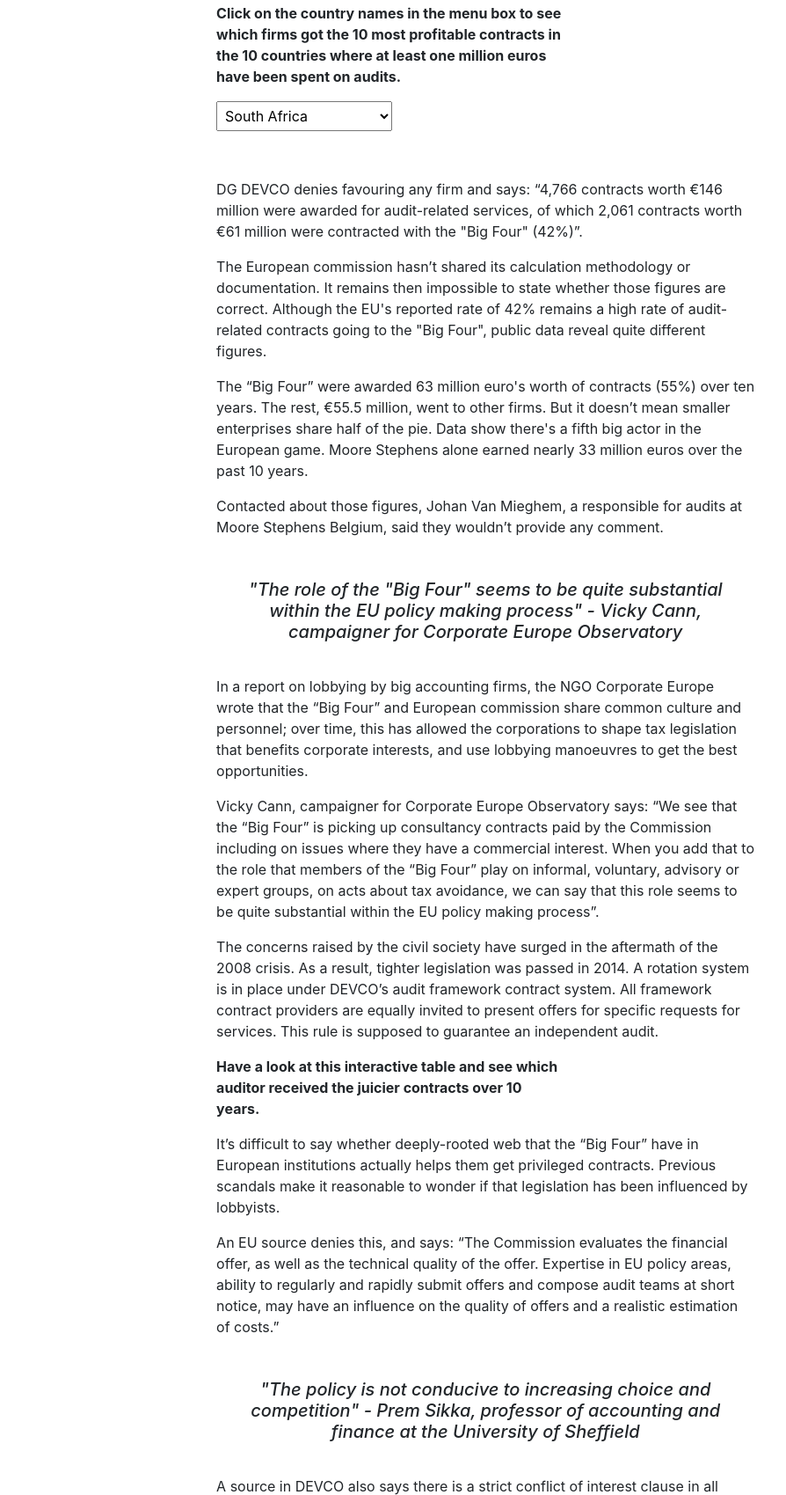
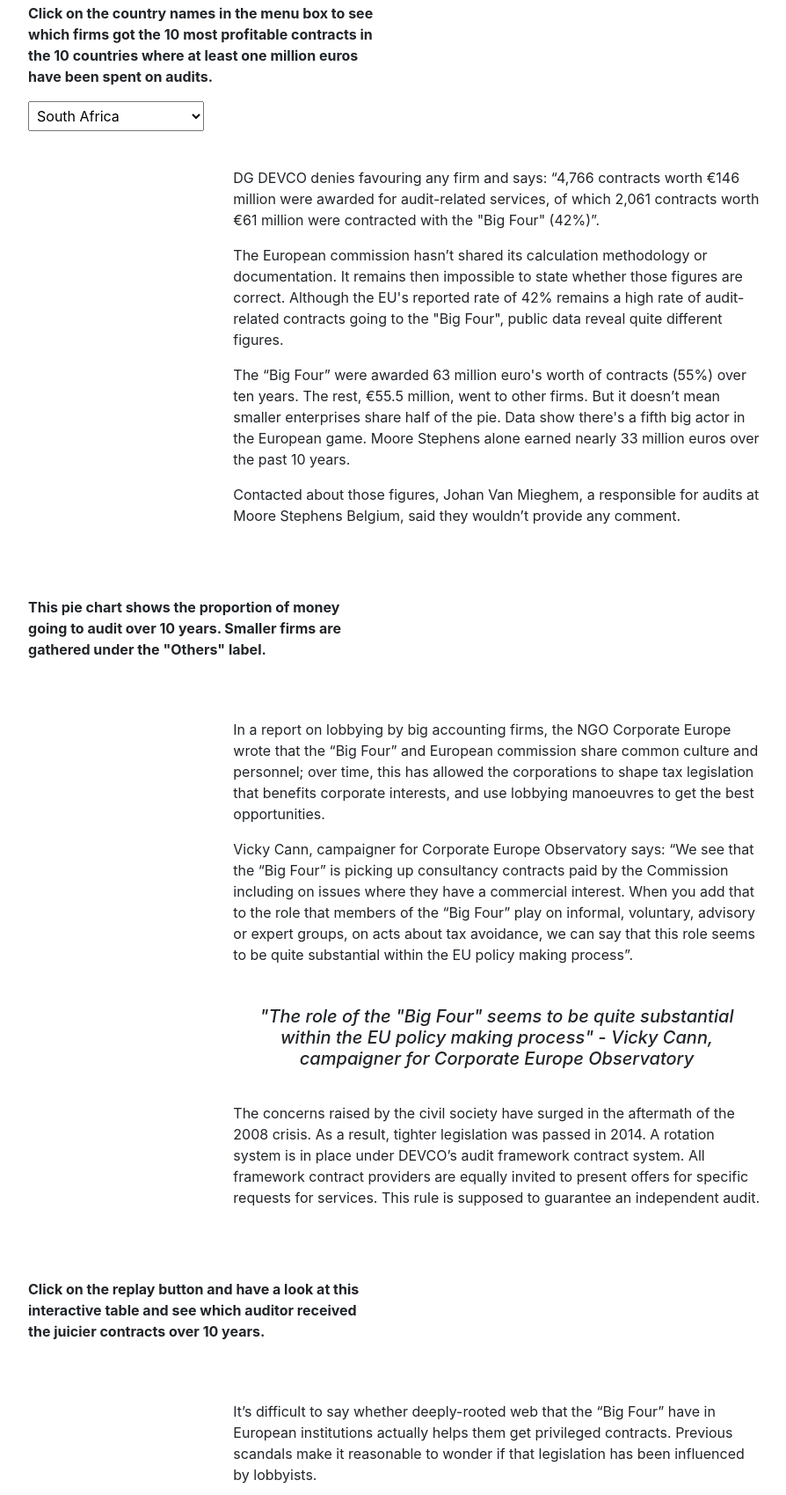
Before and after one commit to hugobarbieux/investigation, a plain HTML site: page docs/index.html in a window 1280 px wide. Shown: the part 3171-4870 px from the top of the page at 88% size, without its empty margins (75-969 px from the left). Drawn offline with nearby package versions, Linux system fonts and the light colour scheme; a script that the page names is missing.

Commit message:
Update index.html

```diff
--- a/docs/index.html
+++ b/docs/index.html
@@ -116,7 +116,7 @@
 
    <section class="sectionchart">
      <div class="row">
-       <div class="col-md-3"></div>
+       <div class="col-md-1"></div>
        <div class="col-md-4">
          <p>Click on the country names in the menu box to see which firms got the 10 most profitable contracts in the 10 countries where at least one million euros have been spent on audits.</p>
            <select id="menu">
@@ -133,7 +133,7 @@
            </select>
         </p>
       </div>
-      <div class="col-md-5"></div>
+      <div class="col-md-7"></div>
     </div>
 
           <div id="layerun" class="layer"><div class="flourish-embed" data-src="visualisation/613201"></div><script src="https://public.flourish.studio/resources/embed.js"></script></div>
@@ -158,7 +158,7 @@
           		</script>
     </section>
 
-    <section class="sectionbump">
+    <section class="section4">
       <div class="row">
         <div class="col-md-3"></div>
         <div class="col-md-6">
@@ -166,33 +166,56 @@
           <p>The European commission hasn’t shared its calculation methodology or documentation. It remains then impossible to state whether those figures are correct. Although the EU's reported rate of 42% remains a high rate of audit-related contracts going to the "Big Four", public data reveal quite different figures.</p>
           <p>The “Big Four” were awarded 63 million euro's worth of contracts (55%) over ten years. The rest, €55.5 million, went to other firms. But it doesn’t mean smaller enterprises share half of the pie. Data show there's a fifth big actor in the European game. Moore Stephens alone earned nearly 33 million euros over the past 10 years.</p>
           <p>Contacted about those figures, Johan Van Mieghem, a responsible for audits at Moore Stephens Belgium, said they wouldn’t provide any comment.</p>
+        </div>
+        <div class="col-md-5"></div>
+      </div>
+    </section>
+
+    <section class="sectionbump">
+      <div class="row">
+        <div class="col-md-1"></div>
+        <div class="col-md-4">
+           <p style="font-weight:bold"> This pie chart shows the proportion of money going to audit over 10 years. Smaller firms are gathered under the "Others" label.</p>
+        </div>
+        <div class="col-md-7"></div>
+      </div>
+        <div class="flourish-embed" data-src="visualisation/1295398"></div><script src="https://public.flourish.studio/resources/embed.js"></script>
+    </section>
+
+    <section class="section4">
+      <div class="row">
+        <div class="col-md-3"></div>
+        <div class="col-md-6">
+        <p>In a report on lobbying by big accounting firms, the NGO Corporate Europe wrote that the “Big Four” and European commission share common culture and personnel; over time, this has allowed the corporations to shape tax legislation that benefits corporate interests, and use lobbying manoeuvres to get the best opportunities.</p>
+        <p>Vicky Cann, campaigner for Corporate Europe Observatory says: “We see that the “Big Four” is picking up consultancy contracts paid by the Commission including on issues where they have a commercial interest. When you add that to the role that members of the “Big Four” play on informal, voluntary, advisory or expert groups, on acts about tax avoidance, we can say that this role seems to be quite substantial within the EU policy making process”.</p>
 
         <h5>"The role of the "Big Four" seems to be quite substantial within the EU policy making process" - Vicky Cann, campaigner for Corporate Europe Observatory</h5>
 
-          <p>In a report on lobbying by big accounting firms, the NGO Corporate Europe wrote that the “Big Four” and European commission share common culture and personnel; over time, this has allowed the corporations to shape tax legislation that benefits corporate interests, and use lobbying manoeuvres to get the best opportunities.</p>
-          <p>Vicky Cann, campaigner for Corporate Europe Observatory says: “We see that the “Big Four” is picking up consultancy contracts paid by the Commission including on issues where they have a commercial interest. When you add that to the role that members of the “Big Four” play on informal, voluntary, advisory or expert groups, on acts about tax avoidance, we can say that this role seems to be quite substantial within the EU policy making process”.</p>
         <p>The concerns raised by the civil society have surged in the aftermath of the 2008 crisis. As a result, tighter legislation was passed in 2014. A rotation system is in place under DEVCO’s audit framework contract system. All framework contract providers are equally invited to present offers for specific requests for services. This rule is supposed to guarantee an independent audit.</p>
        </div>
        <div class="col-md-5"></div>
      </div>
+   </section>
 
+   <section class="sectionbump">
      <div class="row">
-       <div class="col-md-3"></div>
+       <div class="col-md-1"></div>
        <div class="col-md-4">
-          <p style="font-weight:bold">Have a look at this interactive table and see which auditor received the juicier contracts over 10 years.</p>
+          <p style="font-weight:bold"> Click on the replay button and have a look at this interactive table and see which auditor received the juicier contracts over 10 years.</p>
        </div>
-       <div class="col-md-5"></div>
+       <div class="col-md-7"></div>
      </div>
+       <div class="flourish-embed" data-src="visualisation/631660"></div><script src="https://public.flourish.studio/resources/embed.js"></script>
+  </section>
 
-      <div class="flourish-embed" data-src="visualisation/631660"></div><script src="https://public.flourish.studio/resources/embed.js"></script>
-
+    <section class="section4">
       <div class="row">
         <div class="col-md-3"></div>
         <div class="col-md-6">
           <p>It’s difficult to say whether deeply-rooted web that the “Big Four” have in European institutions actually helps them get privileged contracts. Previous scandals make it reasonable to wonder if that legislation has been influenced by lobbyists.</p>
           <p>An EU source denies this, and says: “The Commission evaluates the financial offer, as well as the technical quality of the offer. Expertise in EU policy areas, ability to regularly and rapidly submit offers and compose audit teams at short notice, may have an influence on the quality of offers and a realistic estimation of costs.”</p>
 
-        <h5>"The policy is not conducive to increasing choice and competition" - Prem Sikka, professor of accounting and finance at the University of Sheffield</h5>
+          <h5>"The policy is not conducive to increasing choice and competition" Prem Sikka, professor of accounting and finance at the University of Sheffield</h5>
 
           <p>A source in DEVCO also says there is a strict conflict of interest clause in all contracts and contract award procedures, and the European Court of Auditors annually audits DEVCO’s accounts and systems.</p>
           <p>But experts say this legislation doesn’t provide enough guarantee, and there is still a risk that audits lie in the hands of just a few actors.</p>
@@ -201,7 +224,7 @@
           <p>Failing in the audit industry can have unforgiving consequences. Audit procedures are timed, and timings are tight. According to Mr. Sikka, completing more audit is more important than executing clean audits. He says: “quality inspections show that many major firms fail to meet them. Audits are generally labour intensive and within firms there are pressures to increase profits. Individuals are subjected to performance appraisals and often their promotion and financial rewards depend on contribution to profits”.</p>
           <p>An employee of a big accounting firm, who wished to remain anonymous, confirms there are pressures to finish an audit mission in time. He says: “if you think that your mission will take twenty days but that in the meantime you see unexpected issues in the company accounts, it will take more time and therefore will create additional costs to the auditor. So, we have quality checks to meet but it happens that we go too fast to complete them. We never botch the job, but it happens to speed up the pace”.</p>
 
-        <h5>"Today, agencies like mine have no chance to survive" - Eugene Rausch, senior auditor</h5>
+          <h5>"Today, agencies like mine have no chance to survive" Eugene Rausch, senior auditor</h5>
 
           <p>This race to profits is a losing battle for smaller actors. The legislation enforces quality standards and strengthens repression against fraud. But the most powerful companies have though more levees to diversify their activities and to enhance their profits.</p>
           <p>“I understand smaller firms’ concerns” says the same anonymous source. “The audit industry has reached maturity. Now enterprises need to be audited, and it is logical to find other services to propose to our clients”.</p>
```
Lines whose indentation alone changed are shown as unchanged.
